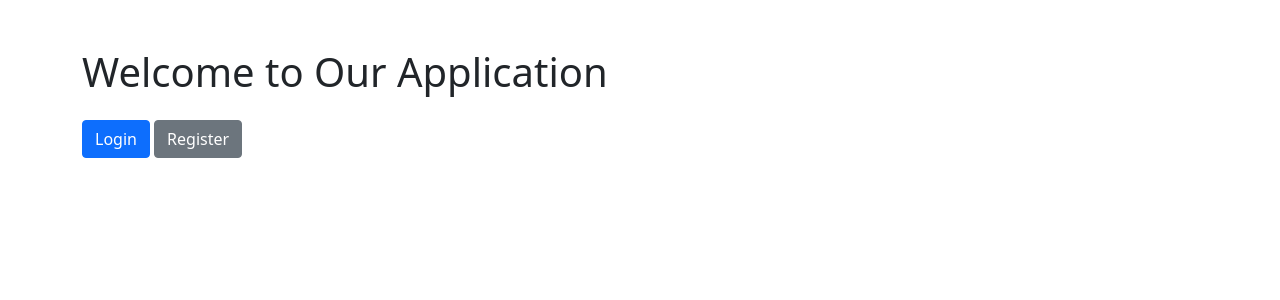
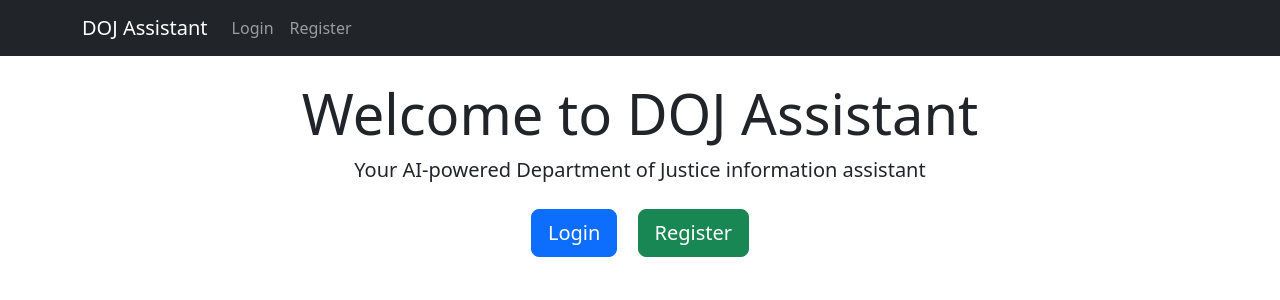
Before and after one commit to GRENCY2005/SGP_PROJECT, a Flask app: template templates/index.html in a window 1280 px wide. Shown: the top 300 px of the page. Run offline with Flask 3, Linux system fonts and the light colour scheme; the template is opened without the code that fills it, so the values that code supplies are empty.

Commit message:
Update index.html

```diff
--- a/templates/index.html
+++ b/templates/index.html
@@ -1,18 +1,21 @@
-<!DOCTYPE html>
-<html lang="en">
-<head>
-    <meta charset="UTF-8">
-    <meta name="viewport" content="width=device-width, initial-scale=1.0">
-    <title>Welcome</title>
-    <link href="https://cdn.jsdelivr.net/npm/bootstrap@5.1.3/dist/css/bootstrap.min.css" rel="stylesheet">
-</head>
-<body>
-    <div class="container mt-5">
-        <h1>Welcome to Our Application</h1>
-        <div class="mt-4">
-            <a href="{{ url_for('login') }}" class="btn btn-primary">Login</a>
-            <a href="{{ url_for('register') }}" class="btn btn-secondary">Register</a>
-        </div>
+{% extends "base.html" %}
+
+{% block title %}Home{% endblock %}
+
+{% block content %}
+<div class="text-center">
+    <h1 class="display-4">Welcome to DOJ Assistant</h1>
+    <p class="lead">Your AI-powered Department of Justice information assistant</p>
+
+    {% if not current_user.is_authenticated %}
+    <div class="mt-4">
+        <a href="{{ url_for('login') }}" class="btn btn-primary btn-lg mx-2">Login</a>
+        <a href="{{ url_for('register') }}" class="btn btn-success btn-lg mx-2">Register</a>
     </div>
-</body>
-</html>
+    {% else %}
+    <div class="mt-4">
+        <a href="{{ url_for('chatbot') }}" class="btn btn-primary btn-lg">Start Chatting</a>
+    </div>
+    {% endif %}
+</div>
+{% endblock %}
```
